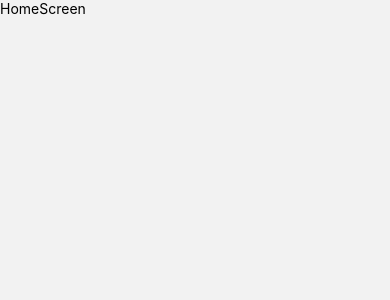
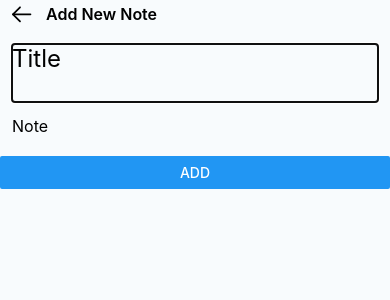
Before and after one commit to ankit64jangir/rnKeep, a React Native app: screen /AddNote in a window 390 px wide. Before the commit this address had no page. Shown: the top 300 px of the page. Built offline with nearby package versions, Linux system fonts and the light colour scheme; what @gorhom/bottom-sheet would draw is missing.

Commit message:
chore: done with note listing and creating screens

```diff
--- a/App.tsx
+++ b/App.tsx
@@ -6,6 +6,11 @@ import {theme} from './src/theme';
 import {NavigationContainer} from '@react-navigation/native';
 import {BottomSheetModalProvider} from '@gorhom/bottom-sheet';
 import AppNavigation from './src/navigation/AppNavigation';
+import {enableFreeze} from 'react-native-screens';
+import {initializeNotesStore} from './src/stores/useNotesStore';
+
+enableFreeze(true);
+initializeNotesStore();
 
 function App(): React.JSX.Element {
   const isDarkMode = useColorScheme() === 'dark';
--- /dev/null
+++ b/src/Screens/AddNoteScreen.tsx
@@ -0,0 +1,94 @@
+import {
+  View,
+  Text,
+  SafeAreaView,
+  StyleSheet,
+  TouchableOpacity,
+  TextInput,
+  Button,
+} from 'react-native';
+import React, {useState} from 'react';
+import {theme} from '../theme';
+import {BackArrowIcon} from '../utils/icons';
+import {useNavigation} from '@react-navigation/native';
+import useNotesStore from '../stores/useNotesStore';
+
+const AddNoteScreen = () => {
+  const navigation = useNavigation();
+  const {notes, setNotes} = useNotesStore();
+  const [noteData, setNoteData] = useState<INoteItem>({
+    note: '',
+    title: '',
+    bg: '',
+  });
+
+  const handleAdd = () => {
+    setNotes([noteData, ...notes]);
+    setNoteData({
+      title: '',
+      note: '',
+      bg: '',
+    });
+    navigation.goBack();
+  };
+
+  return (
+    <SafeAreaView style={styles.container}>
+      <View style={styles.appBarContainer}>
+        <TouchableOpacity onPress={() => navigation.goBack()}>
+          <BackArrowIcon size={28} color="black" />
+        </TouchableOpacity>
+        <Text style={styles.appBarText}>Add New Note</Text>
+      </View>
+      <View style={styles.textContainer}>
+        <TextInput
+          placeholder="Title"
+          style={styles.title}
+          multiline
+          autoFocus
+          value={noteData.title}
+          onChangeText={value => setNoteData({...noteData, title: value})}
+        />
+        <TextInput
+          placeholder="Note"
+          style={styles.note}
+          multiline
+          value={noteData.note}
+          onChangeText={value => setNoteData({...noteData, note: value})}
+        />
+      </View>
+
+      <Button title="Add" onPress={handleAdd} />
+    </SafeAreaView>
+  );
+};
+
+export default AddNoteScreen;
+
+const styles = StyleSheet.create({
+  container: {
+    flex: 1,
+    backgroundColor: theme.bg,
+  },
+  appBarContainer: {
+    paddingHorizontal: 8,
+    flexDirection: 'row',
+    alignItems: 'center',
+  },
+  appBarText: {
+    fontSize: 16,
+    marginLeft: 10,
+    fontWeight: '600',
+  },
+  textContainer: {
+    marginTop: 16,
+    paddingHorizontal: 12,
+  },
+  title: {
+    fontSize: 24,
+  },
+  note: {
+    fontSize: 16,
+    marginTop: 14,
+  },
+});
--- a/src/Screens/HomeScreen.tsx
+++ b/src/Screens/HomeScreen.tsx
@@ -1,12 +1,33 @@
-import {View, Text} from 'react-native';
-import React from 'react';
+import {View, StyleSheet, SafeAreaView, FlatList} from 'react-native';
+import React, {useCallback} from 'react';
+import NewNoteFAB from '../components/core/NewNoteFAB';
+import {theme} from '../theme';
+import useNotesStore from '../stores/useNotesStore';
+import NoteCard from '../components/NoteCard';
 
 const HomeScreen = () => {
+  const {notes} = useNotesStore();
+
+  const renderItem = useCallback(
+    ({item}: {item: INoteItem}) => <NoteCard key={item.title} note={item} />,
+    [],
+  );
+
   return (
-    <View>
-      <Text>HomeScreen</Text>
-    </View>
+    <SafeAreaView style={styles.container}>
+      <View style={styles.container}>
+        <NewNoteFAB />
+        <FlatList data={notes} renderItem={renderItem} />
+      </View>
+    </SafeAreaView>
   );
 };
 
 export default HomeScreen;
+
+const styles = StyleSheet.create({
+  container: {
+    flex: 1,
+    backgroundColor: theme.bg,
+  },
+});
--- /dev/null
+++ b/src/components/NoteCard.tsx
@@ -0,0 +1,52 @@
+import {View, Text, StyleSheet} from 'react-native';
+import React from 'react';
+import {theme} from '../theme';
+
+type NoteCardTypes = {
+  note: INoteItem;
+};
+
+const NoteCard = ({note}: NoteCardTypes) => {
+  return (
+    <View
+      style={[
+        styles.container,
+        {backgroundColor: note.bg ? note.bg : theme.bg},
+      ]}>
+      <Text style={styles.title}>{note.title}</Text>
+      <Text style={styles.note}>{note.note}</Text>
+    </View>
+  );
+};
+
+export default NoteCard;
+
+const styles = StyleSheet.create({
+  container: {
+    borderWidth: 1,
+    marginHorizontal: 12,
+    marginVertical: 5,
+    borderRadius: 12,
+    paddingVertical: 16,
+    paddingHorizontal: 12,
+    borderColor: theme.gray300,
+    // shadowColor: theme.gray900,
+    // shadowOffset: {
+    //   width: 0,
+    //   height: 1,
+    // },
+    // shadowOpacity: 0.15,
+    // shadowRadius: 1.0,
+    // elevation: 1,
+  },
+  title: {
+    color: theme.gray900,
+    fontSize: 16,
+    fontWeight: '600',
+  },
+  note: {
+    color: theme.gray900,
+    fontSize: 14,
+    marginTop: 10,
+  },
+});
--- /dev/null
+++ b/src/components/core/NewNoteFAB.tsx
@@ -0,0 +1,50 @@
+import React, {memo} from 'react';
+import {StyleSheet, TouchableOpacity, View} from 'react-native';
+import {useNavigation} from '@react-navigation/core';
+import {PlusIcon} from '../../utils/icons';
+import {NavigationType} from '../../navigation/AppNavigation';
+import {theme} from '../../theme';
+
+const NewNoteFAB = () => {
+  const navigation = useNavigation<NavigationType<'AddNote'>>();
+
+  return (
+    <View style={styles.container}>
+      <TouchableOpacity
+        onPress={() => {
+          navigation.navigate('AddNote');
+        }}>
+        <View style={styles.plusContainer}>
+          <PlusIcon size={32} color="#ffffff" />
+        </View>
+      </TouchableOpacity>
+    </View>
+  );
+};
+
+export default memo(NewNoteFAB);
+
+const styles = StyleSheet.create({
+  container: {
+    position: 'absolute',
+    bottom: 20,
+    right: 20,
+    zIndex: 50,
+    shadowColor: theme.gray900,
+    shadowOffset: {
+      width: 0,
+      height: 3,
+    },
+    shadowOpacity: 0.17,
+    shadowRadius: 3.05,
+    elevation: 4,
+  },
+  plusContainer: {
+    backgroundColor: '#c7d0d6',
+    borderRadius: 16,
+    justifyContent: 'center',
+    alignItems: 'center',
+    width: 54,
+    height: 54,
+  },
+});
--- a/src/navigation/AppNavigation.tsx
+++ b/src/navigation/AppNavigation.tsx
@@ -6,9 +6,11 @@ import {
 } from '@react-navigation/native-stack';
 import {memo} from 'react';
 import HomeScreen from '../Screens/HomeScreen';
+import AddNoteScreen from '../Screens/AddNoteScreen';
 
 export type StackNavigatorParamList = {
   Home: undefined;
+  AddNote: undefined;
 };
 
 export type NavigationType<RouteName extends keyof StackNavigatorParamList> =
@@ -25,9 +27,15 @@ const AppNavigation = () => {
       <Stack.Group
         screenOptions={{
           headerShown: false,
-          presentation: 'containedModal',
         }}>
         <Stack.Screen name="Home" component={HomeScreen} />
+        <Stack.Screen
+          name="AddNote"
+          component={AddNoteScreen}
+          options={{
+            animation: 'fade_from_bottom',
+          }}
+        />
       </Stack.Group>
     </Stack.Navigator>
   );
--- /dev/null
+++ b/src/stores/useNotesStore.ts
@@ -0,0 +1,39 @@
+import AsyncStorage from '@react-native-async-storage/async-storage';
+import {create} from 'zustand';
+
+type NoteStoreTypes = {
+  notes: INoteItem[];
+  setNotes: (note: INoteItem[]) => void;
+};
+
+const notes: INoteItem[] = [];
+
+const useNotesStore = create<NoteStoreTypes>(set => ({
+  notes: notes,
+  setNotes: async note => {
+    // Update the store
+    set(() => ({notes: note}));
+
+    // Update AsyncStorage
+    try {
+      const jsonValue = JSON.stringify(note);
+      await AsyncStorage.setItem('notes', jsonValue);
+    } catch (error) {
+      console.log('Error adding note to AsyncStorage:', error);
+    }
+  },
+}));
+
+export const initializeNotesStore = async () => {
+  try {
+    const jsonValue = await AsyncStorage.getItem('notes');
+    if (jsonValue !== null) {
+      const parsedArray: INoteItem[] = JSON.parse(jsonValue);
+      useNotesStore.setState({notes: parsedArray});
+    }
+  } catch (error) {
+    console.log('Error retrieving notes from AsyncStorage:', error);
+  }
+};
+
+export default useNotesStore;
--- a/src/theme.ts
+++ b/src/theme.ts
@@ -1,3 +1,6 @@
 export const theme = {
   bg: '#F8FBFD',
+  gray300: '#D4D4D4',
+  gray500: '#737373',
+  gray900: '#171717',
 };
--- /dev/null
+++ b/src/types.d.ts
@@ -0,0 +1,5 @@
+interface INoteItem {
+  title: string;
+  note: string;
+  bg?: string;
+}
--- /dev/null
+++ b/src/utils/icons.tsx
@@ -0,0 +1,39 @@
+import React from 'react';
+import Svg, {Path} from 'react-native-svg';
+
+type IconProps = {
+  size: number;
+  color?: string;
+};
+
+export function PlusIcon({size, color}: IconProps) {
+  return (
+    <Svg width={size} height={size} viewBox="0 0 24 24" fill={color}>
+      <Path d="M12 4.25C12.4142 4.25 12.75 4.58579 12.75 5V11.25H19C19.4142 11.25 19.75 11.5858 19.75 12C19.75 12.4142 19.4142 12.75 19 12.75H12.75V19C12.75 19.4142 12.4142 19.75 12 19.75C11.5858 19.75 11.25 19.4142 11.25 19V12.75H5C4.58579 12.75 4.25 12.4142 4.25 12C4.25 11.5858 4.58579 11.25 5 11.25H11.25V5C11.25 4.58579 11.5858 4.25 12 4.25Z" />
+    </Svg>
+  );
+}
+
+export function BackArrowIcon({size, color}: IconProps) {
+  return (
+    <Svg
+      width={size}
+      height={size}
+      viewBox="0 0 24 24"
+      fill="none"
+      stroke={color}>
+      <Path
+        d="M4.25 12.2743L19.25 12.2743"
+        strokeWidth="1.5"
+        strokeLinecap="round"
+        strokeLinejoin="round"
+      />
+      <Path
+        d="M10.2998 18.2987L4.2498 12.2747L10.2998 6.24969"
+        strokeWidth="1.5"
+        strokeLinecap="round"
+        strokeLinejoin="round"
+      />
+    </Svg>
+  );
+}
```
